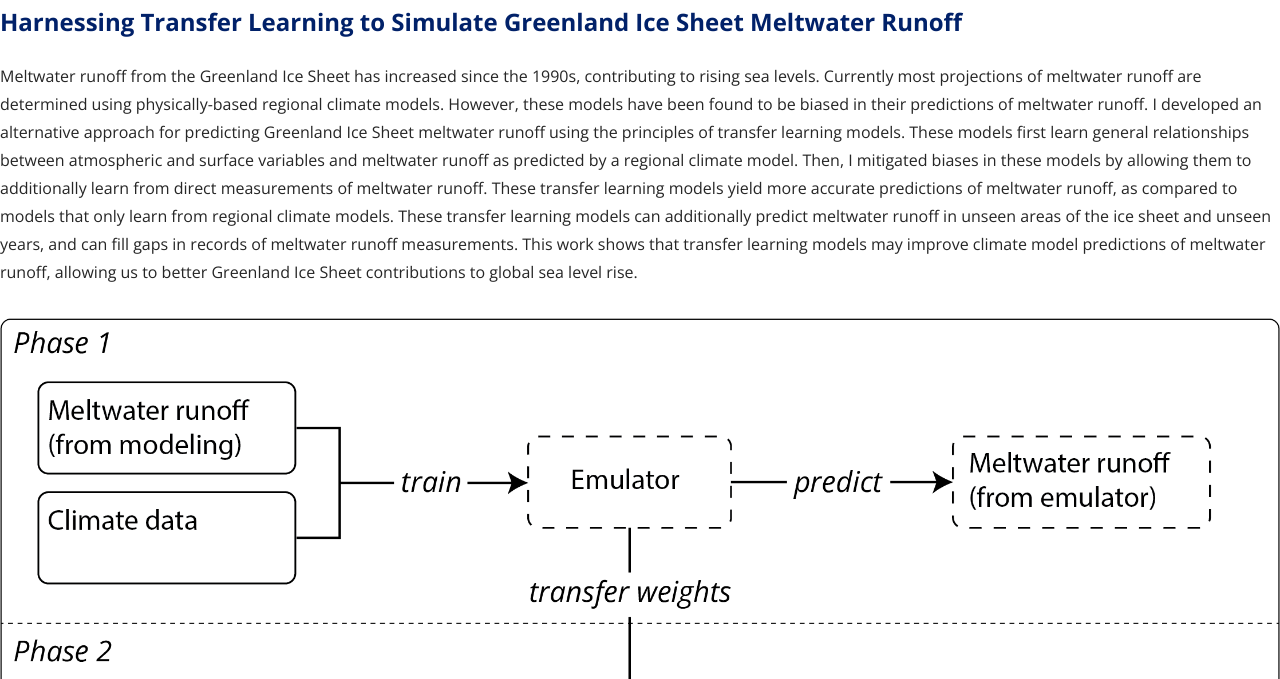
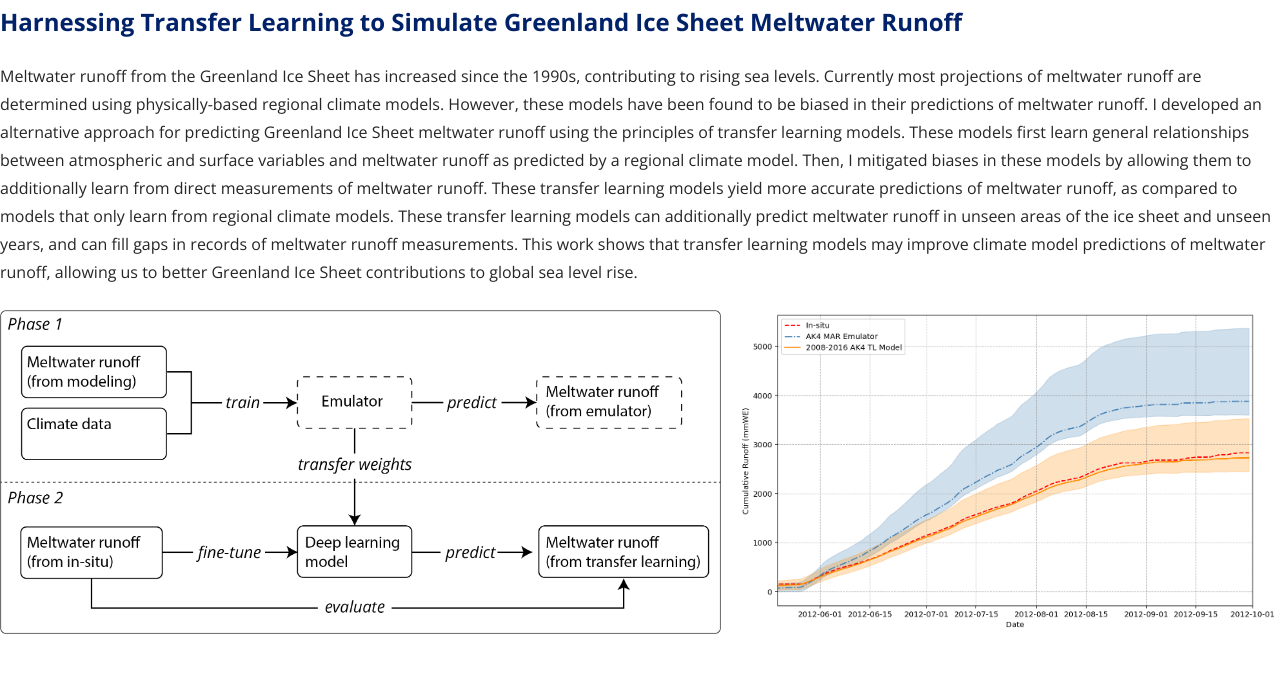
Before and after one commit to mlmac-seid/mayamaciel-seidman, a plain HTML site: page index.html?p=9.html in a window 1280 px wide. Shown: the part 256-935 px from the top of the page. Drawn offline with nearby package versions, Linux system fonts and the light colour scheme; some packages are replaced by stand-ins of ours.

Commit message:
fixed picture formatting

```diff
--- a/index.html?p=9.html
+++ b/index.html?p=9.html
@@ -98,8 +98,10 @@ img:is([sizes=auto i],[sizes^="auto," i]){contain-intrinsic-size:3000px 1500px}
 		<div class="entry-content">
 			<h2>Harnessing Transfer Learning to Simulate Greenland Ice Sheet Meltwater Runoff</h2>
 <p>Meltwater runoff from the Greenland Ice Sheet has increased since the 1990s, contributing to rising sea levels. Currently most projections of meltwater runoff are determined using physically-based regional climate models. However, these models have been found to be biased in their predictions of meltwater runoff. I developed an alternative approach for predicting Greenland Ice Sheet meltwater runoff using the principles of transfer learning models. These models first learn general relationships between atmospheric and surface variables and meltwater runoff as predicted by a regional climate model. Then, I mitigated biases in these models by allowing them to additionally learn from direct measurements of meltwater runoff. These transfer learning models yield more accurate predictions of meltwater runoff, as compared to models that only learn from regional climate models. These transfer learning models can additionally predict meltwater runoff in unseen areas of the ice sheet and unseen years, and can fill gaps in records of meltwater runoff measurements. This work shows that transfer learning models may improve climate model predictions of meltwater runoff, allowing us to better Greenland Ice Sheet contributions to global sea level rise.</p>
-<figure class="wp-block-image"><img decoding="async" src="files/2025/12/deepmelt-flow-chart.png" alt="Flow chart of the two-phase transfer learning approach. Phase 1: modeled meltwater runoff and climate data train an emulator. Phase 2: the emulator's weights are transferred to a deep learning model, which is fine-tuned on in-situ runoff measurements and evaluated against them." width="2236" height="1005" style="width: 100%; height: auto;" /></figure>
-<figure class="wp-block-image"><img loading="lazy" decoding="async" src="files/2025/12/ak4_transfer_learning_2012.png" alt="Cumulative meltwater runoff at site AK4 during summer 2012, comparing in-situ measurements, the MAR emulator, and the 2008–2016 transfer learning model. The transfer learning model closely tracks the in-situ measurements, while the emulator overestimates runoff." width="1425" height="849" style="width: 100%; height: auto;" /></figure>
+<div style="display: flex; flex-wrap: wrap; gap: 1rem; align-items: center; margin: 1.5em 0;">
+<figure class="wp-block-image" style="flex: 2225 1 0; min-width: 260px; margin: 0;"><img decoding="async" src="files/2025/12/deepmelt-flow-chart.png" alt="Flow chart of the two-phase transfer learning approach. Phase 1: modeled meltwater runoff and climate data train an emulator. Phase 2: the emulator's weights are transferred to a deep learning model, which is fine-tuned on in-situ runoff measurements and evaluated against them." width="2236" height="1005" style="width: 100%; height: auto;" /></figure>
+<figure class="wp-block-image" style="flex: 1678 1 0; min-width: 260px; margin: 0;"><img loading="lazy" decoding="async" src="files/2025/12/ak4_transfer_learning_2012.png" alt="Cumulative meltwater runoff at site AK4 during summer 2012, comparing in-situ measurements, the MAR emulator, and the 2008–2016 transfer learning model. The transfer learning model closely tracks the in-situ measurements, while the emulator overestimates runoff." width="1425" height="849" style="width: 100%; height: auto;" /></figure>
+</div>
 <h2>Rapid Convolutional Neural Network to Delineate and Map Ice Wedge Polygons</h2>
 <p>Using a rapid convolutional neural network with a watershed transformation, I delineated and mapped ice wedge polygons in Utqiagvik, AK from digital elevation models developed from lidar flown on unoccupied aerial systems. This machine learning framework delineates individual ice wedge polygons, measures their relief, and classifies them as high-, low-, or flat-centered—a representation of their state of degradation. Rapidly mapping ice wedge polygons and visualizing their relief provides insight into the stability of these features and the trafficability of warming Arctic terrain.</p>
 <h2>Machine Learning Models to Predict Active Layer Thickness</h2>
```
